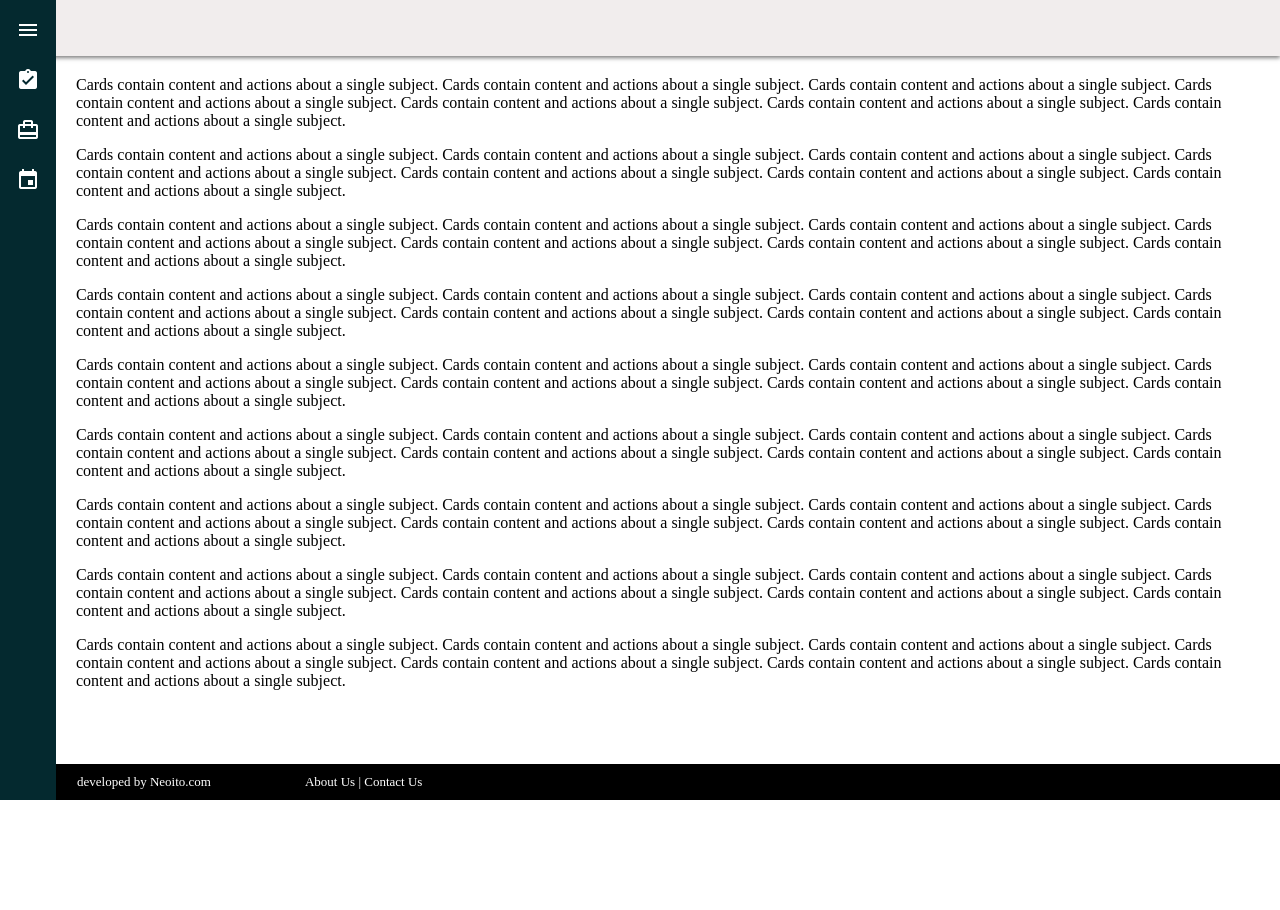
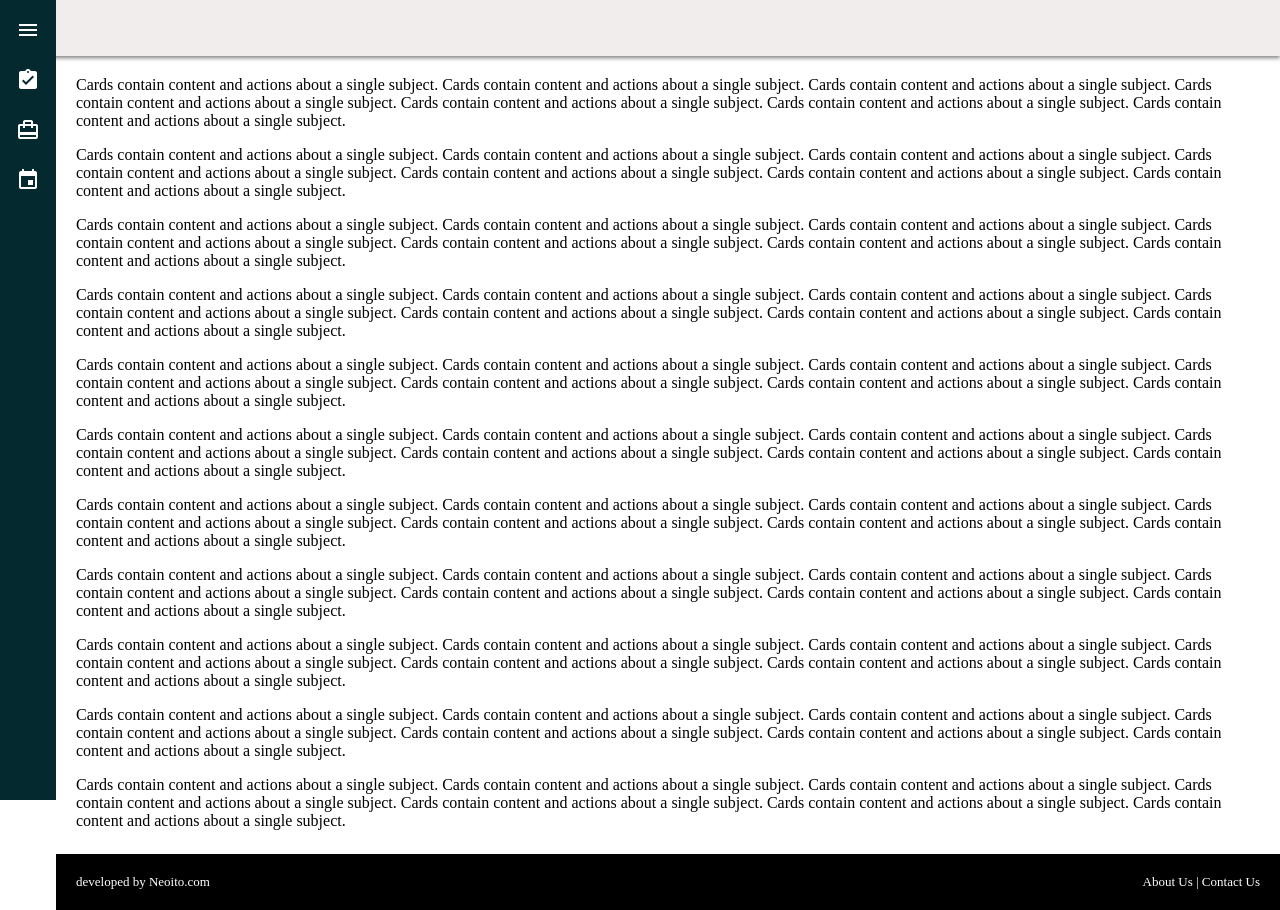
Before and after one commit to neoito-hub/sidebar-plugin-demo, an Angular app: page / in a window 1280 px wide. Before the commit the page ends 800 px from the top, so only its background shows below. Built offline with nearby package versions, Linux system fonts and the light colour scheme.

Commit message:
updated layout

```diff
--- a/src/app/component/footer/footer.component.css
+++ b/src/app/component/footer/footer.component.css
@@ -1,13 +1,16 @@
 .n-footer {
   background: black;
   display: flex;
+  justify-content: space-between;
   font-size: 13px;
   color: white;
-  position: absolute;
+  position: relative;
   bottom: 0;
-  width: 100%;
+  margin-left: 56px;
+  width: calc(100% - 56px);
 }
+
 .first-section,
 .sec-section {
-  padding: 10px 17px 10px 77px;
+  padding: 20px;
 }
--- a/src/app/component/sidebar/sidebar.component.css
+++ b/src/app/component/sidebar/sidebar.component.css
@@ -2,7 +2,7 @@
   width: 56px;
   background: #04292f;
   height: 100vh;
-  position: absolute;
+  position: fixed;
   top: 0;
   color: white;
   z-index: 1;
@@ -17,6 +17,7 @@
   padding: 12px 0px 10px 0px;
   text-align: center;
 }
+
 .s-nav .toggle-icon {
   padding-top: 18px;
 }
--- a/src/app/container/layout/layout.component.css
+++ b/src/app/container/layout/layout.component.css
@@ -1,5 +1,5 @@
 .content-container {
   padding: 4px 20px 8px 76px;
-  overflow: overlay;
-  height: 80vh;
+  /* overflow: overlay;
+  height: 80vh; */
 }
```
